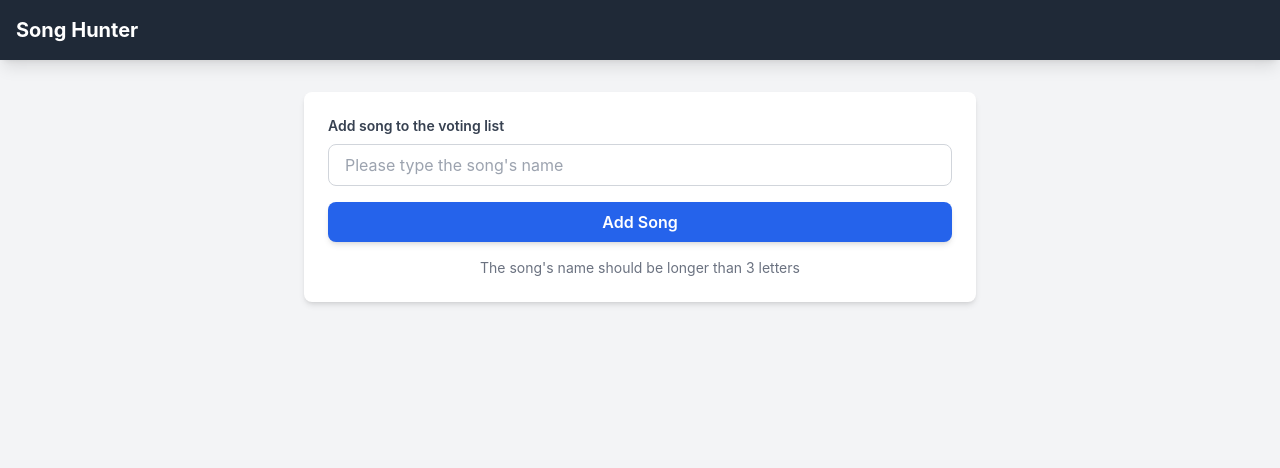
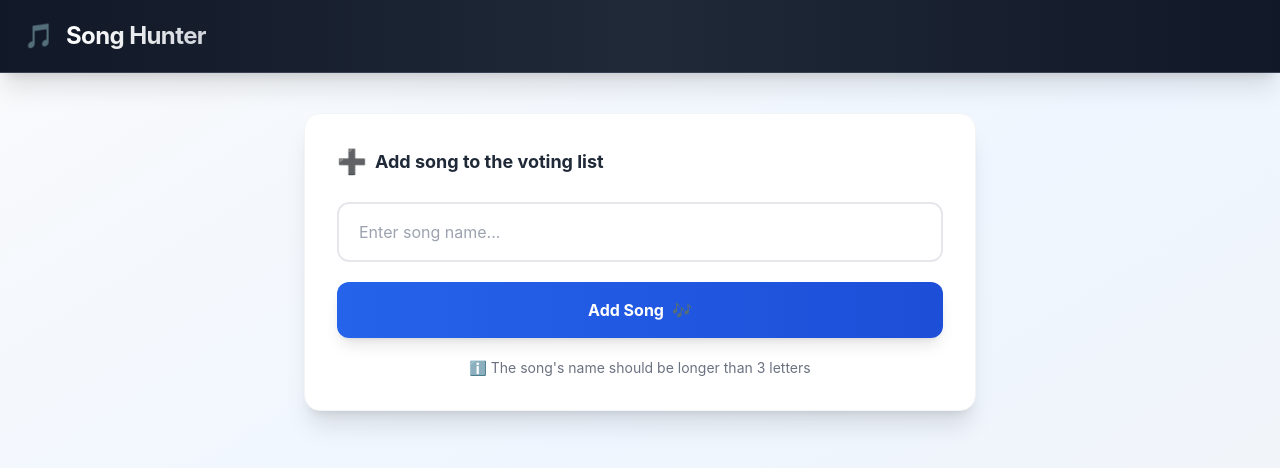
Before and after one commit to geektimus/song-hunter, a React (Create React App) app: page / in a window 1280 px wide. Shown: the top 468 px of the page. Built offline with nearby package versions, Linux system fonts and the light colour scheme.

Commit message:
feat(frontend): Upgrade look and feel

```diff
--- a/src/App.js
+++ b/src/App.js
@@ -19,9 +19,9 @@ class App extends Component {
   render() {
     return (
       <Provider store={store}>
-        <div className="min-h-screen bg-gray-100">
+        <div className="min-h-screen bg-gradient-to-br from-gray-50 via-blue-50 to-gray-100">
           <MyNavbar />
-          <div className="container mx-auto px-4 py-8">
+          <div className="container mx-auto px-4 py-10">
             <SongAdder />
             <SongRanker />
           </div>
--- a/src/components/navbar.jsx
+++ b/src/components/navbar.jsx
@@ -3,9 +3,14 @@ import React, { Component } from 'react';
 class MyNavbar extends Component {
     render() {
         return (
-            <nav className="bg-gray-800 text-white shadow-lg">
-                <div className="container mx-auto px-4 py-4">
-                    <div className="text-xl font-bold">Song Hunter</div>
+            <nav className="bg-gradient-to-r from-gray-900 via-gray-800 to-gray-900 text-white shadow-xl border-b border-gray-700">
+                <div className="container mx-auto px-6 py-5">
+                    <div className="flex items-center space-x-3">
+                        <span className="text-2xl">🎵</span>
+                        <h1 className="text-2xl font-bold tracking-tight bg-gradient-to-r from-white to-gray-300 bg-clip-text text-transparent">
+                            Song Hunter
+                        </h1>
+                    </div>
                 </div>
             </nav>
         );
--- a/src/components/song-ranker.jsx
+++ b/src/components/song-ranker.jsx
@@ -16,19 +16,34 @@ class SongRanker extends Component {
         const sortedSongs = [...this.props.songs].sort((a, b) => b.votes - a.votes);
 
         let songs = sortedSongs.map(
-            song =>
-                <tr key={song.id} className="hover:bg-gray-50 transition-colors">
-                    <td className="px-6 py-4 whitespace-nowrap">
-                        <span className="text-gray-900 font-medium">{song.name}</span>
-                        <span className="ml-2 inline-flex items-center px-2.5 py-0.5 rounded-full text-xs font-medium bg-blue-100 text-blue-800">
-                            {song.votes}
-                        </span>
+            (song, index) =>
+                <tr key={song.id} className="hover:bg-gradient-to-r hover:from-gray-50 hover:to-blue-50 transition-all duration-200 group">
+                    <td className="px-8 py-5">
+                        <div className="flex items-center space-x-4">
+                            <div className="flex-shrink-0">
+                                <div className="w-10 h-10 rounded-full bg-gradient-to-br from-blue-500 to-blue-600 flex items-center justify-center text-white font-bold shadow-md">
+                                    {index + 1}
+                                </div>
+                            </div>
+                            <div className="flex-1 min-w-0">
+                                <span className="text-gray-900 font-semibold text-lg group-hover:text-blue-700 transition-colors">
+                                    {song.name}
+                                </span>
+                            </div>
+                            <div className="flex-shrink-0">
+                                <span className="inline-flex items-center px-3 py-1.5 rounded-full text-sm font-bold bg-gradient-to-r from-blue-500 to-blue-600 text-white shadow-md">
+                                    <span className="mr-1">👆</span>
+                                    {song.votes}
+                                </span>
+                            </div>
+                        </div>
                     </td>
-                    <td className="px-6 py-4 whitespace-nowrap text-center">
+                    <td className="px-8 py-5 whitespace-nowrap text-center">
                         <button
-                            className="w-10 h-10 bg-white border-2 border-gray-300 rounded-lg hover:bg-blue-50 hover:border-blue-500 text-gray-700 font-bold text-lg transition-all duration-200 shadow-sm hover:shadow-md focus:outline-none focus:ring-2 focus:ring-blue-500 focus:ring-offset-1"
+                            className="w-12 h-12 bg-gradient-to-br from-blue-500 to-blue-600 hover:from-blue-600 hover:to-blue-700 border-2 border-blue-400 rounded-xl text-white font-bold text-xl transition-all duration-200 shadow-lg hover:shadow-xl transform hover:scale-110 hover:-translate-y-1 active:scale-95 focus:outline-none focus:ring-2 focus:ring-blue-500 focus:ring-offset-2"
                             value={song.id}
                             onClick={this.addVoteTo.bind(this)}
+                            aria-label={`Vote for ${song.name}`}
                         >
                             +
                         </button>
@@ -37,24 +52,27 @@ class SongRanker extends Component {
         )
 
         return songs.length > 0 ? (
-            <div className="max-w-4xl mx-auto">
-                <div className="bg-white rounded-lg shadow-md overflow-hidden">
-                    <div className="px-6 py-4 bg-gray-50 border-b border-gray-200">
-                        <h2 className="text-xl font-bold text-gray-800">Ranking</h2>
+            <div className="max-w-5xl mx-auto animate-fade-in">
+                <div className="bg-white rounded-2xl shadow-xl overflow-hidden border border-gray-100">
+                    <div className="px-8 py-6 bg-gradient-to-r from-gray-50 to-blue-50 border-b border-gray-200">
+                        <div className="flex items-center space-x-3">
+                            <span className="text-3xl">🏆</span>
+                            <h2 className="text-2xl font-bold text-gray-800">Ranking</h2>
+                        </div>
                     </div>
                     <div className="overflow-x-auto">
                         <table className="min-w-full divide-y divide-gray-200">
                             <thead className="bg-gray-50">
                                 <tr>
-                                    <th className="px-6 py-3 text-left text-xs font-medium text-gray-500 uppercase tracking-wider">
+                                    <th className="px-8 py-4 text-left text-xs font-bold text-gray-600 uppercase tracking-wider">
                                         Song / Votes
                                     </th>
-                                    <th className="px-6 py-3 text-center text-xs font-medium text-gray-500 uppercase tracking-wider">
+                                    <th className="px-8 py-4 text-center text-xs font-bold text-gray-600 uppercase tracking-wider">
                                         Vote
                                     </th>
                                 </tr>
                             </thead>
-                            <tbody className="bg-white divide-y divide-gray-200">
+                            <tbody className="bg-white divide-y divide-gray-100">
                                 {songs}
                             </tbody>
                         </table>
--- a/src/components/songs-adder.jsx
+++ b/src/components/songs-adder.jsx
@@ -47,26 +47,39 @@ class SongAdder extends Component {
 
     render() {
         return (
-            <div className="max-w-2xl mx-auto mb-8">
-                <form ref={this.songFormRef} onSubmit={this.handleSubmit.bind(this)} className="bg-white rounded-lg shadow-md p-6">
-                    <label className="block text-gray-700 text-sm font-semibold mb-2">
+            <div className="max-w-2xl mx-auto mb-10 animate-fade-in">
+                <form
+                    ref={this.songFormRef}
+                    onSubmit={this.handleSubmit.bind(this)}
+                    className="bg-white rounded-2xl shadow-xl p-8 border border-gray-100 hover:shadow-2xl transition-all duration-300"
+                >
+                    <div className="flex items-center space-x-2 mb-6">
+                        <span className="text-2xl">➕</span>
+                        <label className="text-gray-800 text-lg font-bold">
                             Add song to the voting list
                         </label>
-                    <div className="space-y-4">
+                    </div>
+                    <div className="space-y-5">
+                        <div className="relative">
                             <input
                                 type="text"
-                            placeholder="Please type the song's name"
+                                placeholder="Enter song name..."
                                 ref={this.songNameRef}
-                            className="w-full px-4 py-2 border border-gray-300 rounded-lg focus:outline-none focus:ring-2 focus:ring-blue-500 focus:border-transparent transition-all"
+                                className="w-full px-5 py-4 border-2 border-gray-200 rounded-xl focus:outline-none focus:ring-2 focus:ring-blue-500 focus:border-blue-500 transition-all duration-200 text-gray-800 placeholder-gray-400 hover:border-gray-300"
                             />
+                        </div>
                         <button
                             type="submit"
-                            className="w-full bg-blue-600 hover:bg-blue-700 text-white font-semibold py-2 px-4 rounded-lg transition-colors duration-200 shadow-md hover:shadow-lg"
+                            className="w-full bg-gradient-to-r from-blue-600 to-blue-700 hover:from-blue-700 hover:to-blue-800 text-white font-bold py-4 px-6 rounded-xl transition-all duration-200 shadow-lg hover:shadow-xl transform hover:-translate-y-0.5 active:translate-y-0"
                         >
-                            Add Song
+                            <span className="flex items-center justify-center space-x-2">
+                                <span>Add Song</span>
+                                <span>🎶</span>
+                            </span>
                         </button>
-                        <p className="text-sm text-gray-500 text-center">
-                            The song's name should be longer than 3 letters
+                        <p className="text-sm text-gray-500 text-center flex items-center justify-center space-x-1">
+                            <span>ℹ️</span>
+                            <span>The song's name should be longer than 3 letters</span>
                         </p>
                     </div>
                 </form>
--- a/src/index.css
+++ b/src/index.css
@@ -2,6 +2,7 @@
 @tailwind components;
 @tailwind utilities;
 
+@layer base {
   body {
     margin: 0;
     font-family: -apple-system, BlinkMacSystemFont, 'Segoe UI', 'Roboto', 'Oxygen',
@@ -15,3 +16,21 @@ code {
     font-family: source-code-pro, Menlo, Monaco, Consolas, 'Courier New',
       monospace;
   }
+}
+
+@layer utilities {
+  @keyframes fade-in {
+    from {
+      opacity: 0;
+      transform: translateY(10px);
+    }
+    to {
+      opacity: 1;
+      transform: translateY(0);
+    }
+  }
+
+  .animate-fade-in {
+    animation: fade-in 0.5s ease-out;
+  }
+}
```
Lines whose indentation alone changed are shown as unchanged.
